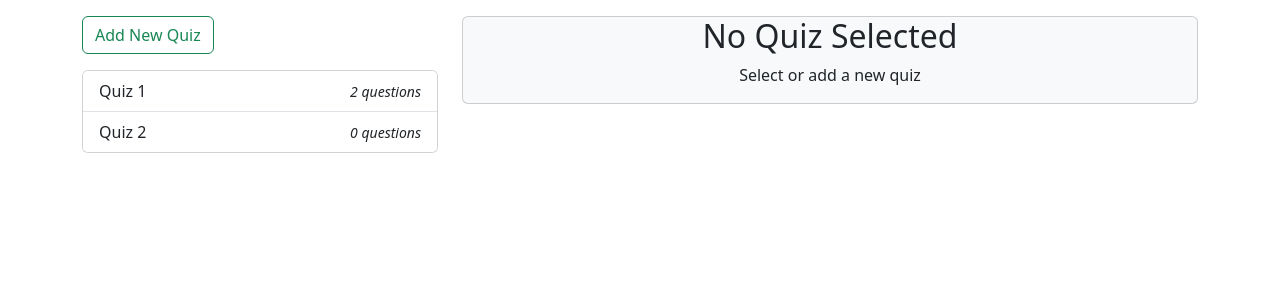
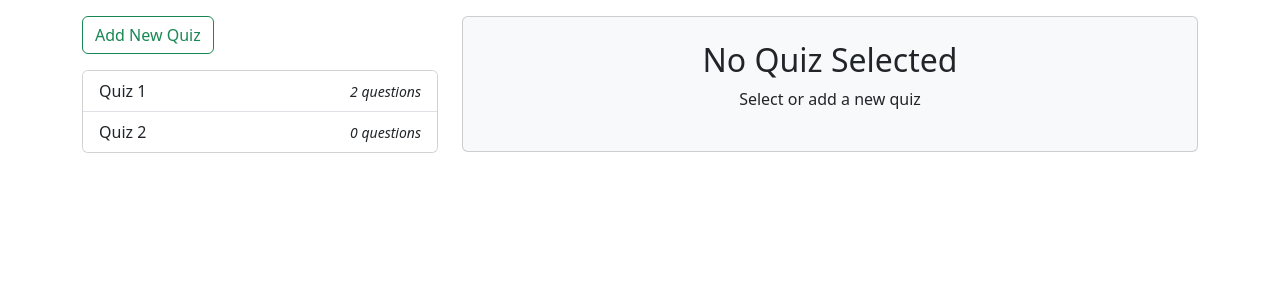
Before and after one commit to 2025-spring-jsf-online/quiz-editor, an Angular app: page / in a window 1280 px wide. Shown: the top 300 px of the page. Built offline with nearby package versions, Linux system fonts and the light colour scheme.

Commit message:
Update the add.components.html

```diff
--- a/src/app/app.component.html
+++ b/src/app/app.component.html
@@ -1,7 +1,7 @@
 <div class="container">
   <div class="row">
     <div class="col-md-4">
-      <button class="btn btn-outline-success mt-3 mb-3">
+      <button class="btn btn-outline-success mt-3 mb-3" (click)="addNewQuiz()">
         Add New Quiz
       </button>
       <div class="card">
@@ -14,60 +14,48 @@
           >
             {{ q.quizName }}
             <small class="fst-italic fw-lighter">
-              {{ q.quizQuestions.length}} questions
+              {{ q.quizQuestions.length }} questions
             </small>
           </button>
         </div>
       </div>
     </div>
-    <div
-      class="col-md-8"
-      *ngIf="selectedQuiz != undefined"
-    >
+
+    <!-- If quiz is selected -->
+    <div class="col-md-8" *ngIf="selectedQuiz">
       <div class="mt-3 mb-3">
-        <button class="btn btn-outline-dark">
-          Save
-        </button>
-        <button class="btn btn-link">
-          Cancel
-        </button>
+        <button class="btn btn-outline-dark">Save</button>
+        <button class="btn btn-link">Cancel</button>
       </div>
+
       <div class="card">
-        <div class="card-header">
-          General
-        </div>
+        <div class="card-header">General</div>
         <div class="card-body">
           {{ selectedQuiz.quizName }}
         </div>
       </div>
+
       <div class="card mt-3">
-        <div class="card-header">
-          Questions
-        </div>
+        <div class="card-header">Questions</div>
         <div class="card-body">
           Coming soon
         </div>
       </div>
+
       <div class="card mt-3">
-        <div class="card-header">
-          Other
-        </div>
+        <div class="card-header">Other</div>
         <div class="card-body">
           Coming soon
         </div>
       </div>
     </div>
-    <div
-      class="col-md-8 mt-3"
-      *ngIf="selectedQuiz == undefined"
-    >
-      <div class="card bg-light text-center">
-        <h2>
-          No Quiz Selected
-        </h2>
-        <p>
-          Select or add a new quiz
-        </p>
+
+    <!-- If no quiz is selected -->
+    <div class="col-md-8 mt-3" *ngIf="!selectedQuiz">
+      <div class="card bg-light text-center p-4">
+        <h2>No Quiz Selected</h2>
+        <p>Select or add a new quiz</p>
       </div>
     </div>
   </div>
+</div>
```
